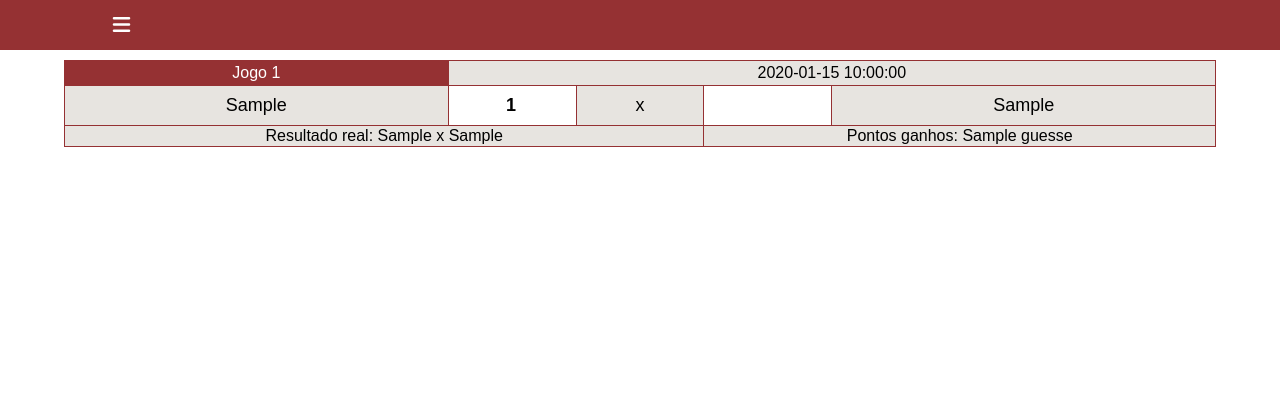
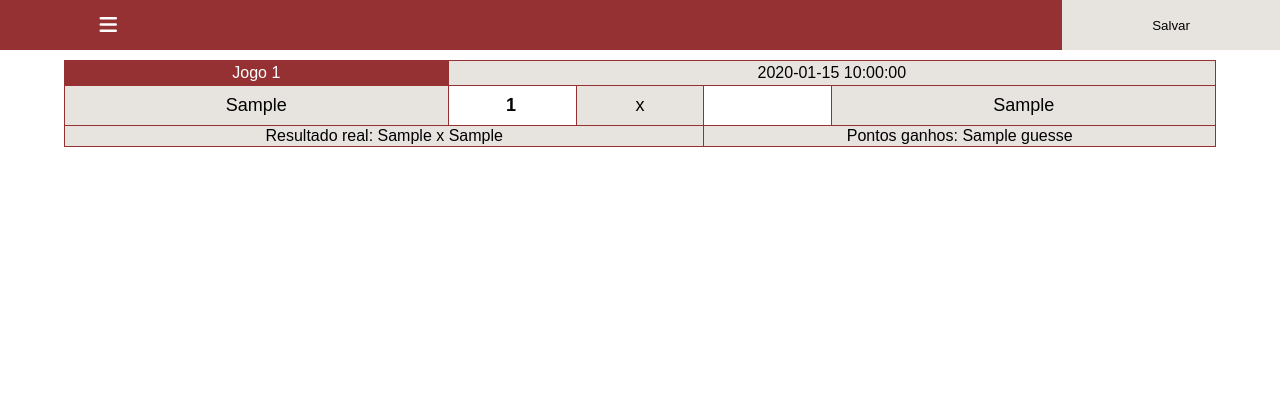
Before and after one commit to lfgodoi/world-cup-pool, a Flask app: template app/templates/guesses.html in a window 1280 px wide. Shown: the top 420 px of the page. Run offline with Flask 2, Linux system fonts and the light colour scheme; the template is opened without the code that fills it: most values are stand-ins (such as "Sample title", 1, 10 or a date in 2020).

Commit message:
Button save removed from modal

```diff
--- a/app/static/styles.css
+++ b/app/static/styles.css
@@ -119,6 +119,30 @@ input {
 .button-option:active {
     background-color: #953133;
     color: white;
+    cursor: auto;
+}
+
+.div-save {
+    text-align: right;
+    width: 100%;
+}
+
+.button-save {
+    height: 100%;
+    width: 20%;
+    background-color: #e7e4e0;
+    color: black;
+}
+
+.button-save:hover {
+    background-color: gray;
+    color: white;
+    cursor: pointer;
+}
+
+.button-save:active {
+    background-color: #e7e4e0;
+    color: black;
     cursor: auto;
 }
 
@@ -330,8 +354,8 @@ input {
     background-color: #fefefe;
     border: 1px solid #888;
     padding: 10px;
-    width: 60%;
-    margin-left: 20%;
+    width: 80%;
+    margin-left: 10%;
     position: relative;
     top: 50%;
     transform: translateY(-50%);
--- a/app/templates/guesses.html
+++ b/app/templates/guesses.html
@@ -18,11 +18,6 @@
                         <form action="/rules" method="get" class="form-option">
                             <input class="button-option" type="submit" value="Regras">
                         </form>
-                    </td>
-                </tr>
-                <tr>
-                    <td>
-                        <input class="button-option" id="button-save-guesses" type="submit" value="Salvar" onclick="saveGuesses()">
                     </td>
                 </tr>
                 <tr>
@@ -48,6 +43,10 @@
     <!-- Page header -->
     <div class="header">
         <button class="button-menu" id="button-menu"><i class="fa-solid fa-bars"></i></button>
+        <div class="div-save">
+            <input class="button-save" id="button-save-guesses" type="submit" value="Salvar" onclick="saveGuesses()">
+        </div>
+
     </div>
 
     <!-- Result area-->
```
